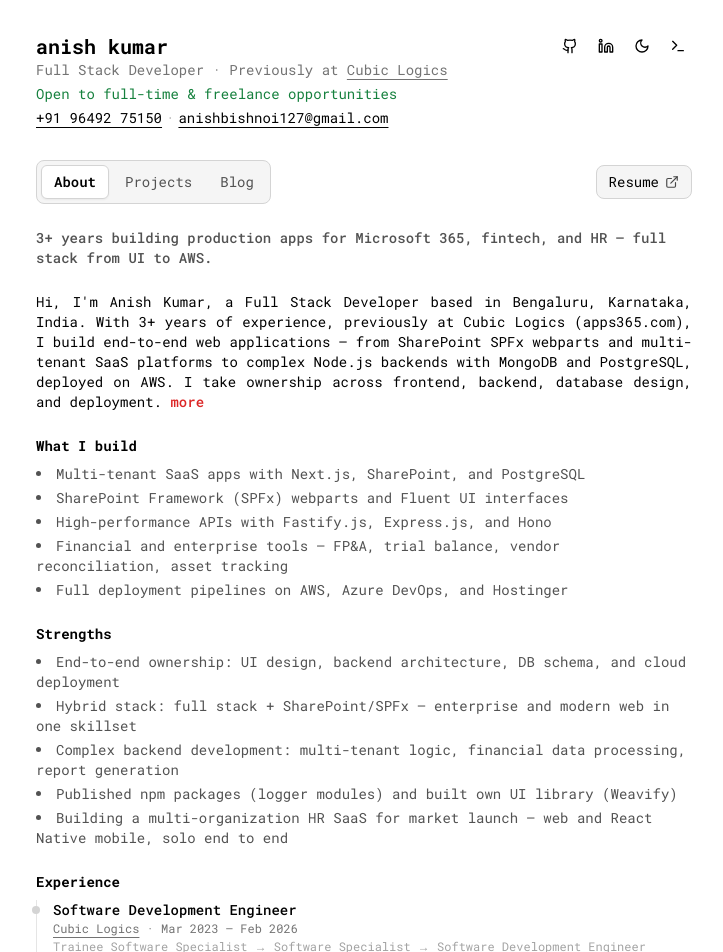
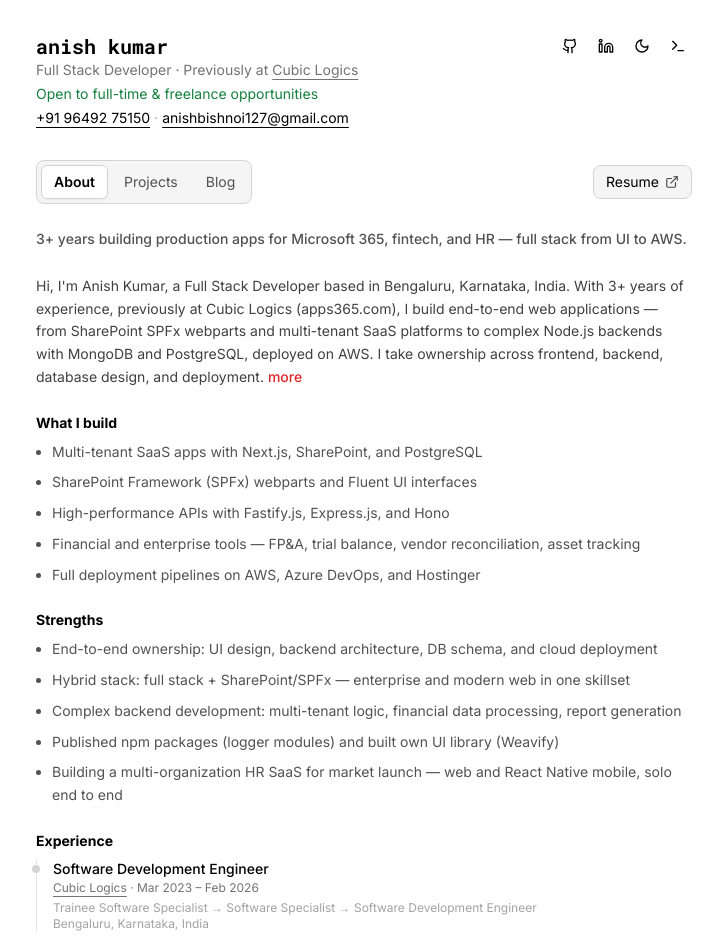
Before and after one commit to anishkumar127/me, a Next.js app: page / in a window 1280 px wide. Shown: the top 952 px of the page, without its empty margins (276-999 px from the left). Built offline with nearby package versions, Linux system fonts and the light colour scheme; no server answers.

Commit message:
feat: enhance typography and layout by adding custom font families in Tailwind config, improving global styles for better readability, and updating component styles for consistency across the application

```diff
--- a/app/components/experience-timeline.tsx
+++ b/app/components/experience-timeline.tsx
@@ -19,8 +19,8 @@ function TimelineItem({
   return (
     <li className="relative pl-4 border-l border-neutral-200 dark:border-neutral-700 pb-4 last:pb-0">
       <div className="absolute -left-[5px] top-1.5 h-2 w-2 rounded-full bg-neutral-300 dark:bg-neutral-600" />
-      <p className="text-sm font-medium">{title}</p>
-      <p className="text-xs text-neutral-500">
+      <p className="text-sm font-medium leading-snug">{title}</p>
+      <p className="text-xs text-neutral-500 leading-relaxed">
         {url ? (
           <Link
             href={url}
--- a/app/components/terminal.tsx
+++ b/app/components/terminal.tsx
@@ -78,7 +78,7 @@ export default function Terminal() {
   if (!isOpen) return null;
   return (
     <div
-      className="relative h-60 mb-6 bg-gray-100 dark:bg-[#171717] rounded-md text-xs overflow-hidden flex flex-col"
+      className="relative h-60 mb-6 bg-gray-100 dark:bg-[#171717] rounded-md text-xs overflow-hidden flex flex-col font-mono"
       onClick={() => inputRef.current?.focus()}
     >
       <div className="sticky top-0 left-0 right-0 h-6 bg-zinc-300 dark:bg-[#323232] flex pl-2 ">
--- a/app/components/topbar.tsx
+++ b/app/components/topbar.tsx
@@ -29,7 +29,7 @@ export default function Topbar({ resumeLink }: { resumeLink?: string }) {
     <header>
       <div className="mb-8 flex flex-col gap-4 sm:flex-row sm:justify-between sm:items-start">
         <div>
-          <h1 className="font-bold text-xl">anish kumar</h1>
+          <h1 className="font-mono font-bold text-xl">anish kumar</h1>
           <p className="text-sm text-neutral-500">
             {site.title} · Previously at{" "}
             <Link
--- a/app/globals.css
+++ b/app/globals.css
@@ -4,7 +4,9 @@
 
 @layer base {
   body {
-    @apply dark:bg-[#111111] bg-white dark:text-white text-black overflow-x-hidden;
+    @apply dark:bg-[#111111] bg-white dark:text-white text-black overflow-x-hidden leading-relaxed;
+    -webkit-font-smoothing: antialiased;
+    text-rendering: optimizeLegibility;
   }
 }
 
--- a/app/layout.tsx
+++ b/app/layout.tsx
@@ -1,6 +1,6 @@
 import "./globals.css";
 import type { Metadata } from "next";
-import { Roboto_Mono } from "next/font/google";
+import { Inter, Roboto_Mono } from "next/font/google";
 import Topbar from "./components/topbar";
 import Providers from "./providers";
 import Terminal from "./components/terminal";
@@ -9,9 +9,16 @@ import { Analytics } from "./components/analytics";
 import { JsonLd } from "./components/json-ld";
 import { site } from "@/data/site";
 
-const roboto_mono = Roboto_Mono({
+const inter = Inter({
   subsets: ["latin"],
   display: "swap",
+  variable: "--font-sans",
+});
+
+const robotoMono = Roboto_Mono({
+  subsets: ["latin"],
+  display: "swap",
+  variable: "--font-mono",
 });
 
 export const viewport = {
@@ -105,7 +112,11 @@ export default function RootLayout({
   children: React.ReactNode;
 }) {
   return (
-    <html lang="en" className={roboto_mono.className} suppressHydrationWarning>
+    <html
+      lang="en"
+      className={`${inter.variable} ${robotoMono.variable} font-sans`}
+      suppressHydrationWarning
+    >
       <head>
         <JsonLd />
         <link rel="alternate" type="text/plain" href={`${process.env.NEXT_PUBLIC_BASE_PATH || ""}/llms.txt`} title="LLM summary" />
--- a/app/page.tsx
+++ b/app/page.tsx
@@ -22,15 +22,15 @@ export const metadata: Metadata = {
 
 export default function Page() {
   return (
-    <div className="space-y-6 text-sm">
+    <div className="space-y-6 text-base sm:text-sm leading-relaxed">
       <section>
-        <p className="text-neutral-600 dark:text-neutral-400 font-medium">
+        <p className="text-neutral-600 dark:text-neutral-400 font-medium leading-relaxed">
           {about.hook}
         </p>
       </section>
 
       <section>
-        <p className="text-justify">
+        <p className="text-neutral-700 dark:text-neutral-300 leading-relaxed">
           Hi, I&apos;m {site.name}, a {site.title} based in{" "}
           {site.workLocation}. {about.intro} <EasterEgg />
         </p>
@@ -38,7 +38,7 @@ export default function Page() {
 
       <section>
         <SectionHeading>What I build</SectionHeading>
-        <ul className="list-disc list-inside space-y-1 text-neutral-600 dark:text-neutral-400">
+        <ul className="list-disc list-outside ml-4 space-y-2 text-neutral-600 dark:text-neutral-400 leading-relaxed">
           {about.whatIDo.map((item) => (
             <li key={item}>{item}</li>
           ))}
@@ -47,7 +47,7 @@ export default function Page() {
 
       <section>
         <SectionHeading>Strengths</SectionHeading>
-        <ul className="list-disc list-inside space-y-1 text-neutral-600 dark:text-neutral-400">
+        <ul className="list-disc list-outside ml-4 space-y-2 text-neutral-600 dark:text-neutral-400 leading-relaxed">
           {about.strengths.map((item) => (
             <li key={item}>{item}</li>
           ))}
@@ -66,7 +66,7 @@ export default function Page() {
 
       <section>
         <SectionHeading>Selected achievements</SectionHeading>
-        <ul className="list-disc list-inside space-y-1 text-neutral-600 dark:text-neutral-400">
+        <ul className="list-disc list-outside ml-4 space-y-2 text-neutral-600 dark:text-neutral-400 leading-relaxed">
           {about.achievements.map((item) => (
             <li key={item}>{item}</li>
           ))}
--- a/tailwind.config.ts
+++ b/tailwind.config.ts
@@ -6,7 +6,14 @@ const config: Config = {
     "./components/**/*.{js,ts,jsx,tsx,mdx}",
     "./app/**/*.{js,ts,jsx,tsx,mdx}",
   ],
-  theme: {},
+  theme: {
+    extend: {
+      fontFamily: {
+        sans: ["var(--font-sans)", "system-ui", "sans-serif"],
+        mono: ["var(--font-mono)", "ui-monospace", "monospace"],
+      },
+    },
+  },
   plugins: [],
   darkMode: "class",
 };
```
Also changed, not shown: graphify-out/GRAPH_REPORT.md (+9 -9 lines), graphify-out/cache/stat-index.json (+1 -1 lines), graphify-out/graph.html (+4 -4 lines), graphify-out/graph.json, graphify-out/manifest.json.
